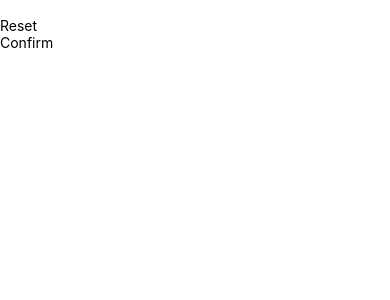
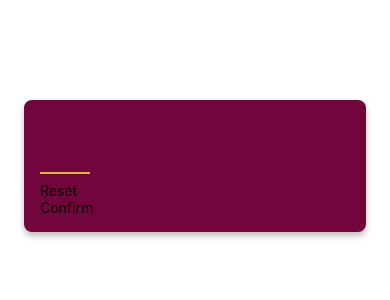
Before and after one commit to ganton000/react-native-udemy, a React Native app in the folder mini-game/: screen / in a window 390 px wide. Shown: the top 300 px of the page. Built offline with nearby package versions, Linux system fonts and the light colour scheme.

Commit message:
Added styling to StartGameScreen

```diff
--- a/mini-game/screens/StartGameScreen.js
+++ b/mini-game/screens/StartGameScreen.js
@@ -1,16 +1,48 @@
-import { TextInput, View, Text } from "react-native";
+import { TextInput, View, StyleSheet } from "react-native";
 import React from "react";
 
-import PrimaryButton from '../components/PrimaryButton';
+import PrimaryButton from "../components/PrimaryButton";
 
 const StartGameScreen = () => {
     return (
-        <View>
-            <TextInput />
-			<PrimaryButton>Reset</PrimaryButton>
-			<PrimaryButton>Confirm</PrimaryButton>
+        <View style={styles.inputContainer}>
+            <TextInput
+                style={styles.numberInput}
+                maxLength={2}
+                keyboardType="number-pad"
+                autoCapitalize="none"
+				autoCorrect={false}
+            />
+            <PrimaryButton>Reset</PrimaryButton>
+            <PrimaryButton>Confirm</PrimaryButton>
         </View>
     );
 };
 
 export default StartGameScreen;
+
+const styles = StyleSheet.create({
+    inputContainer: {
+        padding: 16,
+        marginTop: 100,
+        marginHorizontal: 24,
+        borderRadius: 8,
+        elevation: 4,
+        shadowColor: "black",
+        shadowOffset: { width: 0, height: 4 },
+        shadowRadius: 6,
+        shadowOpacity: 0.25,
+        backgroundColor: "#72063c",
+    },
+    numberInput: {
+        height: 50,
+        width: 50,
+        fontSize: 32,
+        borderBottomColor: "#ddb52f",
+        borderBottomWidth: 2,
+        color: "#ddb52f",
+        marginVertical: 8,
+        fontWeight: "bold",
+        textAlign: "center",
+    },
+});
```
